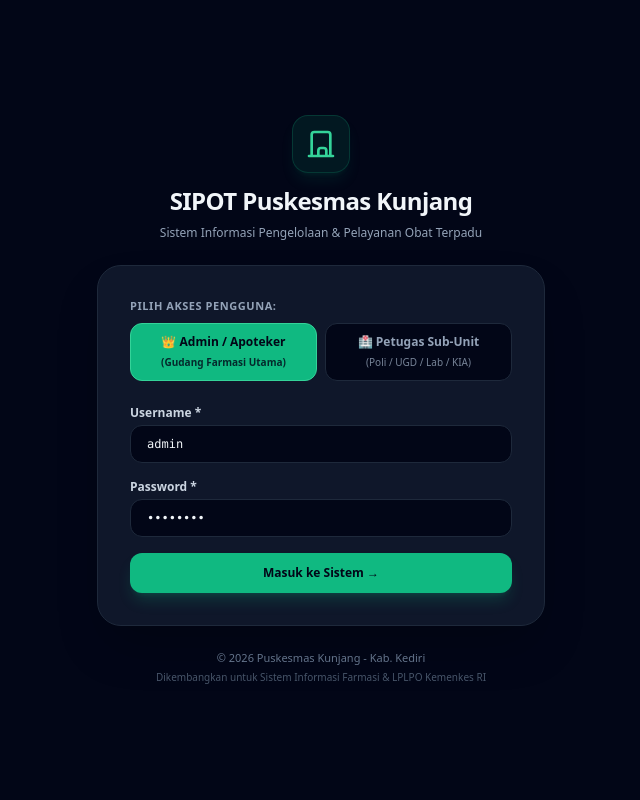
After one commit to daril2work/sipot-6, a Flask app: page /auth/login in a window 1280 px wide. The commit adds this page. Shown: the whole page, without its empty margins (319-959 px from the left). Run offline with Flask 3, Linux system fonts and the light colour scheme; some libraries are stand-ins or nearby versions.

Commit message:
Implement Role-Based Access Control and Authentication System

```diff
--- a/app/__init__.py
+++ b/app/__init__.py
@@ -18,6 +18,7 @@ def create_app(config_class=Config):
     from app.routes.pegawai import pegawai_bp
     from app.routes.penyesuaian import penyesuaian_bp
     from app.routes.stok_opname import stok_opname_bp
+    from app.routes.auth import auth_bp
 
     app.register_blueprint(dashboard_bp)
     app.register_blueprint(obat_bp)
@@ -28,6 +29,14 @@ def create_app(config_class=Config):
     app.register_blueprint(pegawai_bp)
     app.register_blueprint(penyesuaian_bp)
     app.register_blueprint(stok_opname_bp)
+    app.register_blueprint(auth_bp)
+
+    @app.before_request
+    def check_authentication():
+        from flask import request, redirect, url_for, session
+        allowed_endpoints = ['auth.login', 'static']
+        if not session.get('user_id') and request.endpoint and request.endpoint not in allowed_endpoints:
+            return redirect(url_for('auth.login'))
 
     # Context Processors & Custom Template Filters
     @app.template_filter('currency')
--- /dev/null
+++ b/app/routes/auth.py
@@ -0,0 +1,68 @@
+from flask import Blueprint, render_template, request, redirect, url_for, flash, session
+from app.models import db, User, SubUnit, TransaksiKeluar, TransaksiKeluarItem, Obat
+from datetime import date
+
+auth_bp = Blueprint('auth', __name__, url_prefix='/auth')
+
+@auth_bp.route('/login', methods=['GET', 'POST'])
+def login():
+    if 'user_id' in session:
+        if session.get('role') == 'Admin':
+            return redirect(url_for('dashboard.index'))
+        else:
+            return redirect(url_for('auth.unit_dashboard'))
+
+    if request.method == 'POST':
+        username = request.form.get('username', '').strip()
+        password = request.form.get('password', '').strip()
+
+        user = User.query.filter_by(username=username).first()
+
+        if user and user.check_password(password):
+            session['user_id'] = user.id
+            session['username'] = user.username
+            session['role'] = user.role
+            session['nama_lengkap'] = user.nama_lengkap or user.username
+            session['subunit_id'] = user.subunit_id
+            session['subunit_nama'] = user.subunit.nama_subunit if user.subunit else 'Gudang Farmasi Utama'
+
+            flash(f'Selamat datang kembali, {session["nama_lengkap"]}!', 'success')
+
+            if user.role == 'Admin':
+                return redirect(url_for('dashboard.index'))
+            else:
+                return redirect(url_for('auth.unit_dashboard'))
+        else:
+            flash('Username atau password salah. Silakan coba lagi.', 'danger')
+
+    subunits = SubUnit.query.order_by(SubUnit.nama_subunit.asc()).all()
+    return render_template('auth/login.html', subunits=subunits)
+
+@auth_bp.route('/logout')
+def logout():
+    session.clear()
+    flash('Anda telah berhasil keluar dari sistem.', 'info')
+    return redirect(url_for('auth.login'))
+
+@auth_bp.route('/unit-dashboard')
+def unit_dashboard():
+    if 'user_id' not in session:
+        flash('Silakan login terlebih dahulu.', 'warning')
+        return redirect(url_for('auth.login'))
+
+    role = session.get('role')
+    subunit_id = session.get('subunit_id')
+
+    if role == 'Admin':
+        return redirect(url_for('dashboard.index'))
+
+    subunit = SubUnit.query.get_or_404(subunit_id)
+
+    # Ambil riwayat penyerahan obat khusus untuk sub-unit ini
+    transaksi_list = TransaksiKeluar.query.filter_by(subunit_id=subunit_id).order_by(TransaksiKeluar.tanggal_keluar.desc()).all()
+
+    # Hitung ringkasan penerimaan obat sub-unit
+    total_transaksi = len(transaksi_list)
+    total_item_diterima = sum(len(t.items) for t in transaksi_list)
+
+    return render_template('auth/unit_dashboard.html', subunit=subunit, transaksi_list=transaksi_list, total_transaksi=total_transaksi, total_item_diterima=total_item_diterima)
--- /dev/null
+++ b/app/templates/auth/login.html
@@ -0,0 +1,128 @@
+<!DOCTYPE html>
+<html lang="id" class="dark">
+<head>
+    <meta charset="UTF-8">
+    <meta name="viewport" content="width=device-width, initial-scale=1.0">
+    <title>Login System - SIPOT Puskesmas Kunjang</title>
+    <script src="https://cdn.tailwindcss.com"></script>
+    <script defer src="https://cdn.jsdelivr.net/npm/alpinejs@3.x.x/dist/cdn.min.js"></script>
+
+    <script>
+        tailwind.config = {
+            darkMode: 'class',
+            theme: {
+                extend: {
+                    colors: {
+                        emerald: {
+                            400: '#34d399',
+                            500: '#10b981',
+                            600: '#059669',
+                        }
+                    }
+                }
+            }
+        }
+    </script>
+</head>
+<body class="bg-slate-950 text-slate-100 font-sans min-h-screen flex items-center justify-center p-4 antialiased selection:bg-emerald-500 selection:text-slate-950">
+
+    <div class="w-full max-w-md space-y-6" x-data="{ selectedAccount: 'admin' }">
+
+        <!-- Header Brand -->
+        <div class="text-center space-y-2">
+            <div class="inline-flex items-center justify-center p-3 bg-emerald-500/10 border border-emerald-500/20 rounded-2xl mb-1 shadow-lg shadow-emerald-500/10">
+                <svg class="w-8 h-8 text-emerald-400" fill="none" stroke="currentColor" viewBox="0 0 24 24"><path stroke-linecap="round" stroke-linejoin="round" stroke-width="2" d="M19 21V5a2 2 0 00-2-2H7a2 2 0 00-2 2v16m14 0h2m-2 0h-5m-9 0H3m2 0h5m0 0h4m-4 0v-4a2 2 0 012-2h2a2 2 0 012 2v4"/></svg>
+            </div>
+            <h1 class="text-2xl font-black text-slate-100 tracking-tight">SIPOT Puskesmas Kunjang</h1>
+            <p class="text-xs text-slate-400">Sistem Informasi Pengelolaan & Pelayanan Obat Terpadu</p>
+        </div>
+
+        <!-- Flash Messages -->
+        {% with messages = get_flashed_messages(with_categories=true) %}
+            {% if messages %}
+                <div class="space-y-2">
+                {% for category, message in messages %}
+                    <div class="px-4 py-3 rounded-xl text-xs font-semibold flex items-center gap-2 border {{ 'bg-emerald-500/10 text-emerald-300 border-emerald-500/20' if category == 'success' else 'bg-amber-500/10 text-amber-300 border-amber-500/20' if category == 'warning' else 'bg-rose-500/10 text-rose-300 border-rose-500/20' }}">
+                        <span>{{ message }}</span>
+                    </div>
+                {% endfor %}
+                </div>
+            {% endif %}
+        {% endwith %}
+
+        <!-- Card Login -->
+        <div class="bg-slate-900 border border-slate-800 rounded-3xl p-6 sm:p-8 shadow-2xl space-y-6">
+
+            <!-- Quick Account Selector Buttons -->
+            <div class="space-y-2">
+                <label class="block text-[11px] font-bold uppercase tracking-wider text-slate-400">Pilih Akses Pengguna:</label>
+                <div class="grid grid-cols-2 gap-2">
+                    <button type="button" @click="selectedAccount = 'admin'; $refs.usernameInput.value = 'admin'; $refs.passwordInput.value = 'admin123'"
+                            :class="selectedAccount === 'admin' ? 'bg-emerald-500 text-slate-950 font-bold border-emerald-400' : 'bg-slate-950 text-slate-400 border-slate-800 hover:border-slate-700'"
+                            class="px-3 py-2.5 border rounded-xl text-xs transition-all text-center flex flex-col items-center gap-1">
+                        <span class="font-bold">👑 Admin / Apoteker</span>
+                        <span class="text-[10px] opacity-80">(Gudang Farmasi Utama)</span>
+                    </button>
+
+                    <button type="button" @click="selectedAccount = 'subunit'"
+                            :class="selectedAccount === 'subunit' ? 'bg-emerald-500 text-slate-950 font-bold border-emerald-400' : 'bg-slate-950 text-slate-400 border-slate-800 hover:border-slate-700'"
+                            class="px-3 py-2.5 border rounded-xl text-xs transition-all text-center flex flex-col items-center gap-1">
+                        <span class="font-bold">🏥 Petugas Sub-Unit</span>
+                        <span class="text-[10px] opacity-80">(Poli / UGD / Lab / KIA)</span>
+                    </button>
+                </div>
+            </div>
+
+            <!-- Form Login -->
+            <form action="{{ url_for('auth.login') }}" method="POST" class="space-y-4">
+
+                <div>
+                    <label class="block text-xs font-bold text-slate-300 mb-1">Username *</label>
+                    <input type="text" name="username" x-ref="usernameInput" value="admin" required placeholder="Masukkan username..."
+                           class="w-full px-4 py-2.5 bg-slate-950 border border-slate-800 rounded-xl text-xs text-slate-100 font-mono focus:outline-none focus:border-emerald-500 transition-all">
+                </div>
+
+                <div>
+                    <label class="block text-xs font-bold text-slate-300 mb-1">Password *</label>
+                    <input type="password" name="password" x-ref="passwordInput" value="admin123" required placeholder="Masukkan password..."
+                           class="w-full px-4 py-2.5 bg-slate-950 border border-slate-800 rounded-xl text-xs text-slate-100 font-mono focus:outline-none focus:border-emerald-500 transition-all">
+                </div>
+
+                <!-- Subunit Quick Chooser dropdown when subunit mode is selected -->
+                <div x-show="selectedAccount === 'subunit'" x-cloak class="p-3 bg-slate-950 border border-slate-800 rounded-xl space-y-2">
+                    <p class="text-[11px] text-slate-400 font-semibold">Pilihan Cepat Login Sub-Unit / Poli:</p>
+                    <select @change="
+                        const opt = $el.options[$el.selectedIndex];
+                        if (opt.value) {
+                            $refs.usernameInput.value = opt.getAttribute('data-user');
+                            $refs.passwordInput.value = '123456';
+                        }
+                    " class="w-full px-3 py-2 bg-slate-900 border border-slate-800 rounded-xl text-xs text-slate-200 focus:outline-none focus:border-emerald-500">
+                        <option value="">-- Pilih Akun Poli / Unit --</option>
+                        <option value="poli_umum" data-user="poli.umum">Poli Umum (Pass: 123456)</option>
+                        <option value="kia_kb" data-user="kia.kb">KIA / KB (Pass: 123456)</option>
+                        <option value="poli_gigi" data-user="poli.gigi">Poli Gigi & Mulut (Pass: 123456)</option>
+                        <option value="ugd_rawat" data-user="ugd.rawat">UGD & Rawat Inap (Pass: 123456)</option>
+                        <option value="labkes" data-user="labkes">Laboratorium Kesehatan (Pass: 123456)</option>
+                        <option value="gizi" data-user="gizi">Pelayanan Gizi (Pass: 123456)</option>
+                    </select>
+                </div>
+
+                <button type="submit" class="w-full py-3 bg-emerald-500 hover:bg-emerald-400 text-slate-950 font-bold rounded-xl text-xs transition-all shadow-lg shadow-emerald-500/20 flex items-center justify-center gap-2">
+                    Masuk ke Sistem &rarr;
+                </button>
+
+            </form>
+
+        </div>
+
+        <!-- Footer Info -->
+        <div class="text-center text-[11px] text-slate-500 space-y-1">
+            <p>&copy; 2026 Puskesmas Kunjang - Kab. Kediri</p>
+            <p class="text-[10px] text-slate-600">Dikembangkan untuk Sistem Informasi Farmasi & LPLPO Kemenkes RI</p>
+        </div>
+
+    </div>
+
+</body>
+</html>
```
Also changed, not shown: app/models.py (+20 -0 lines), app/templates/auth/unit_dashboard.html (added, +86 -0 lines), app/templates/base.html (+33 -9 lines), seed.py (+45 -1 lines), farmasi_lplpo.db.
